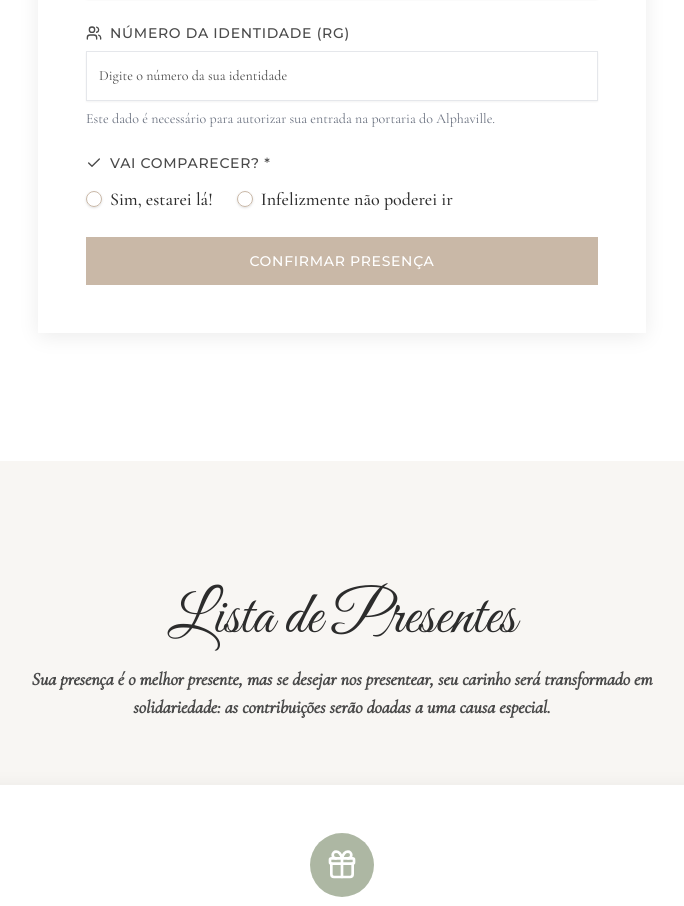
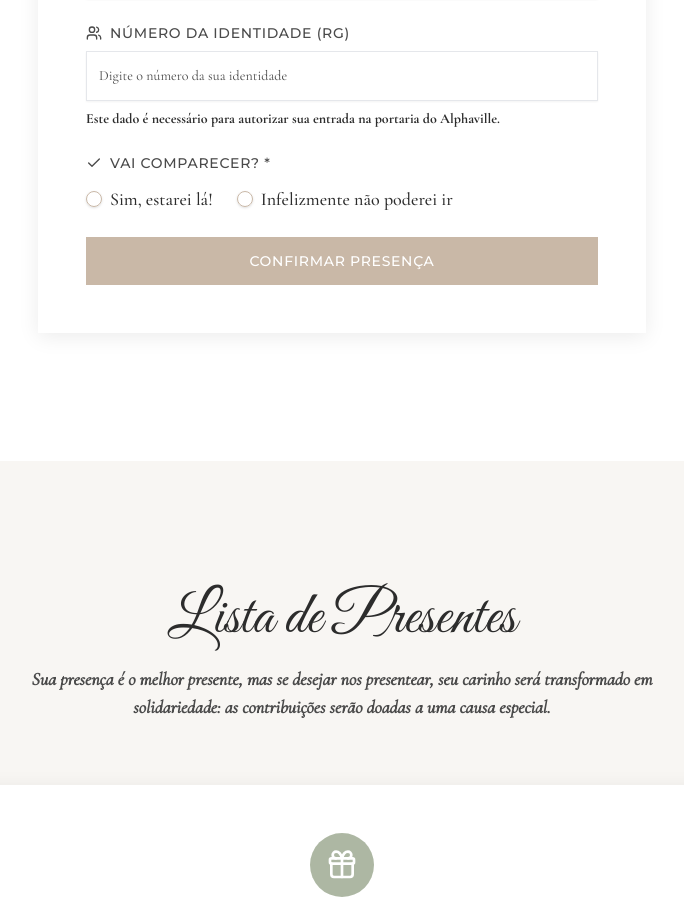
Before and after one commit to AdailtonMRO/BodasdePrata, a React (Vite) app: page / in a window 1280 px wide. Shown: the part 3175-4081 px from the top of the page, without its empty margins (298-982 px from the left). Built offline with nearby package versions, Linux system fonts and the light colour scheme.

Commit message:
bolde documentos

```diff
--- a/src/sections/RSVP.tsx
+++ b/src/sections/RSVP.tsx
@@ -186,7 +186,7 @@ export function RSVP() {
                 placeholder="Digite o número da sua identidade"
               />
 
-              <p className="text-sm text-gray-500 font-serif">
+              <p className="text-sm text-dark-text font-serif font-bold">
                 Este dado é necessário para autorizar sua entrada na portaria do Alphaville.
               </p>
             </div>
```
